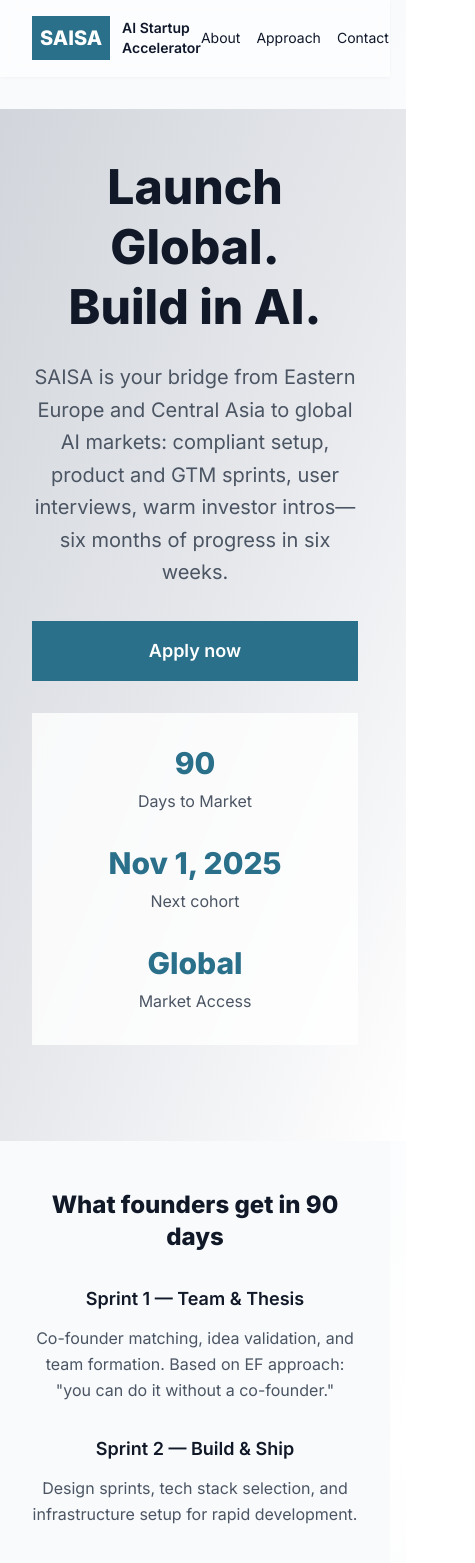
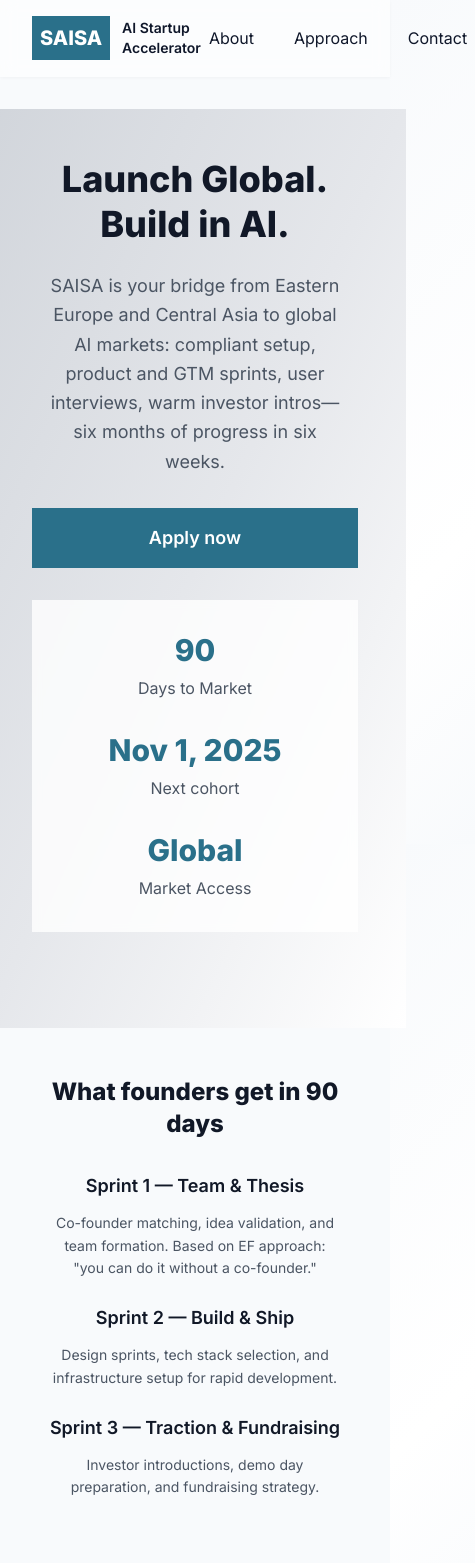
Before and after one commit to derlugov25/saisa, a React (Vite) app: page / in a window 390 px wide. Shown: the top 1563 px of the page, 475 px wide, since content can reach past the window. Built offline with nearby package versions, Linux system fonts and the light colour scheme.

Commit message:
Improve mobile responsiveness: better spacing, adaptive text sizes, mobile-friendly navigation

```diff
--- a/src/App.tsx
+++ b/src/App.tsx
@@ -48,17 +48,17 @@ const FAQItem = ({ question, answer }: { question: string; answer: string }) =>
   return (
     <div className="border border-gray-200 overflow-hidden">
       <button
-        className="w-full px-6 py-4 text-left bg-white hover:bg-gray-50 transition-colors duration-200 flex items-center justify-between"
+        className="w-full px-4 sm:px-6 py-4 text-left bg-white hover:bg-gray-50 transition-colors duration-200 flex items-center justify-between"
         onClick={() => setIsOpen(!isOpen)}
       >
-        <span className="font-semibold text-gray-900">{question}</span>
+        <span className="font-semibold text-gray-900 text-sm sm:text-base">{question}</span>
         <span className={`text-accent transition-transform duration-200 ${isOpen ? 'rotate-180' : ''}`}>
           ▼
         </span>
       </button>
       {isOpen && (
-        <div className="px-6 py-4 bg-gray-50 border-t border-gray-200">
-          <p className="text-gray-600">{answer}</p>
+        <div className="px-4 sm:px-6 py-4 bg-gray-50 border-t border-gray-200">
+          <p className="text-gray-600 text-sm sm:text-base">{answer}</p>
         </div>
       )}
     </div>
@@ -87,10 +87,10 @@ export default function App(){
             <a href="#contact" className="hover:underline">Contact</a>
           </nav>
 
-          <div className="md:hidden flex items-center gap-4">
-            <a href="#about" className="text-sm font-medium hover:underline">About</a>
-            <a href="#approach" className="text-sm font-medium hover:underline">Approach</a>
-            <a href="#contact" className="text-sm font-medium hover:underline">Contact</a>
+          <div className="md:hidden flex items-center gap-6">
+            <a href="#about" className="text-base font-medium hover:underline px-2 py-1">About</a>
+            <a href="#approach" className="text-base font-medium hover:underline px-2 py-1">Approach</a>
+            <a href="#contact" className="text-base font-medium hover:underline px-2 py-1">Contact</a>
           </div>
         </div>
       </header>
@@ -99,17 +99,17 @@ export default function App(){
         <div className="bg-gradient-to-br from-gray-300 via-gray-200 to-white text-gray-800 py-12 -mx-4 px-4">
           <div className="container">
             <div className="max-w-4xl mx-auto text-center">
-              <h1 className="text-5xl md:text-6xl font-bold leading-tight mb-6 text-gray-900">
+              <h1 className="text-4xl sm:text-5xl md:text-6xl font-bold leading-tight mb-6 text-gray-900">
                 <span className="block">Launch Global.</span>
                 <span className="block">Build in AI.</span>
               </h1>
 
-              <p className="text-xl text-gray-600 mb-8 max-w-3xl mx-auto leading-relaxed">
+              <p className="text-lg sm:text-xl text-gray-600 mb-8 max-w-3xl mx-auto leading-relaxed px-4">
                 SAISA is your bridge from Eastern Europe and Central Asia to global AI markets: compliant setup, product and GTM sprints, user interviews, warm investor intros—six months of progress in six weeks.
               </p>
 
               <div className="flex flex-col sm:flex-row gap-6 justify-center mb-8">
-                <a href="#contact" className="w-full sm:w-auto text-center px-10 py-4 bg-accent text-white font-semibold hover:bg-accent/90 transition-all duration-300 hover:shadow-lg text-lg">Apply now</a>
+                <a href="#contact" className="w-full sm:w-auto text-center px-8 sm:px-10 py-4 bg-accent text-white font-semibold hover:bg-accent/90 transition-all duration-300 hover:shadow-lg text-lg">Apply now</a>
               </div>
 
               <div className="bg-white/80 backdrop-blur-sm p-8 mb-12">
@@ -136,11 +136,11 @@ export default function App(){
         <div className="container py-12">
           <div className="max-w-4xl mx-auto">
             <h2 className="text-2xl font-bold mb-8 text-gray-900 text-center">What founders get in 90 days</h2>
-            <div className="grid grid-cols-1 md:grid-cols-3 gap-8">
+            <div className="grid grid-cols-1 md:grid-cols-3 gap-6 md:gap-8">
               {sprints.map((s) => (
-                <div key={s.title} className="text-center">
+                <div key={s.title} className="text-center px-4">
                   <h3 className="font-semibold text-lg mb-3 text-gray-900">{s.title}</h3>
-                  <p className="text-gray-600 leading-relaxed">{s.desc}</p>
+                  <p className="text-gray-600 leading-relaxed text-sm sm:text-base">{s.desc}</p>
                 </div>
               ))}
             </div>
@@ -156,7 +156,7 @@ export default function App(){
 
         <section id="faq" className="container mt-16 scroll-mt-24">
           <h2 className="text-2xl font-bold mb-8 text-center">FAQ</h2>
-          <div className="max-w-4xl mx-auto space-y-4">
+          <div className="max-w-4xl mx-auto space-y-4 px-4">
             {faqData.map((item, index) => (
               <FAQItem key={index} question={item.question} answer={item.answer} />
             ))}
```
